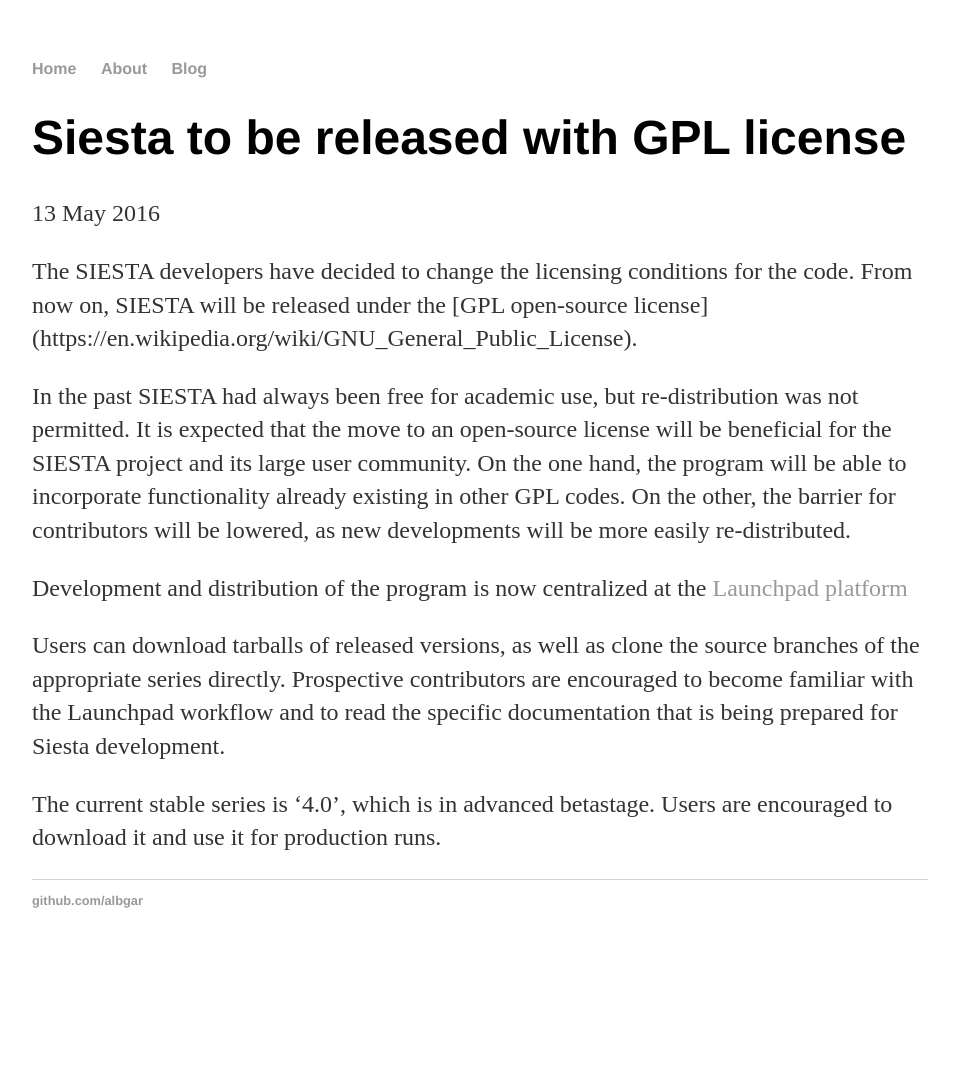
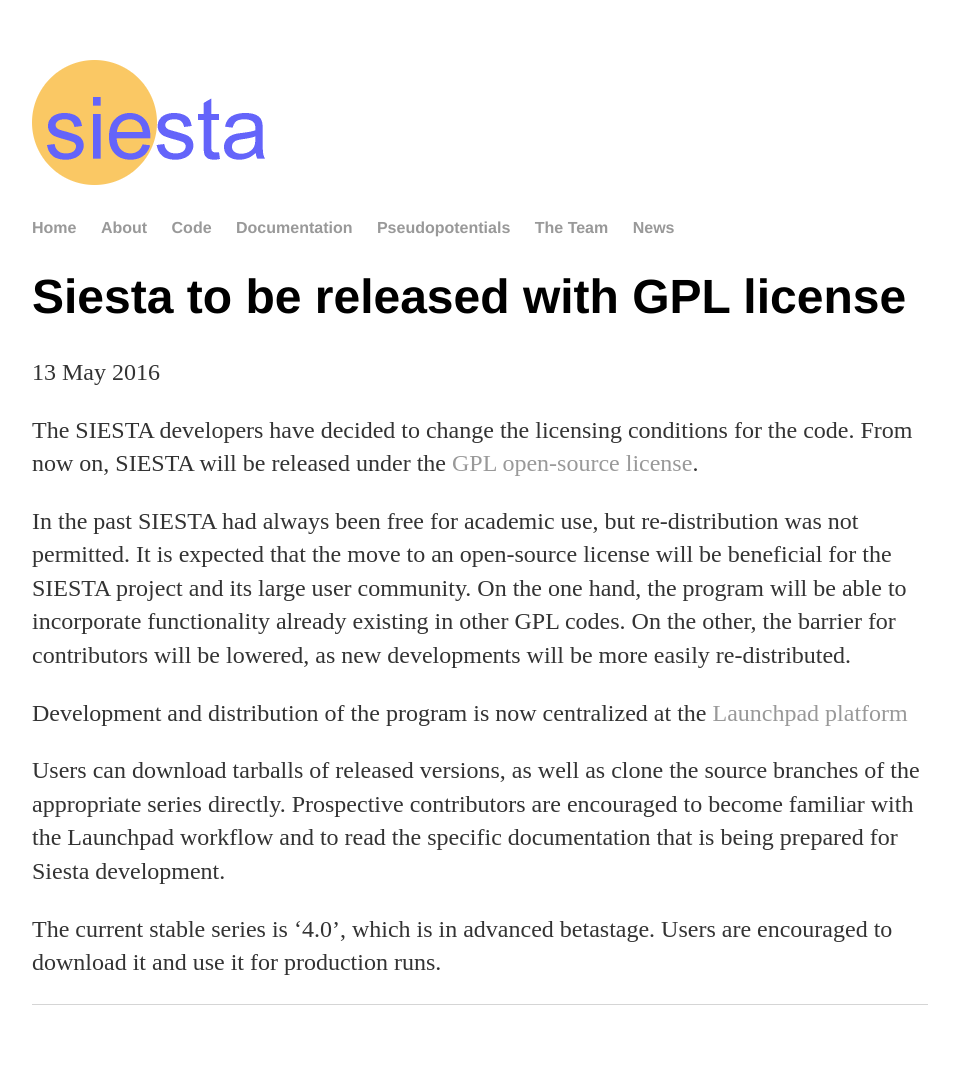
Before and after one commit to siesta-project/web-portal, a Jekyll site: the page built from _posts/2016-05-13-going-gpl.md, in a window 1280 px wide. Shown: the whole page, without its empty margins (160-1119 px from the left). Built offline with Jekyll 4.4.1, drawn with Linux system fonts in a browser that asks for light colours; before the commit the page ends 968 px from its top, so only the background shows below that.

```diff
--- a/_layouts/post.html
+++ b/_layouts/post.html
@@ -1,5 +1,5 @@
 ---
-layout: default
+layout: siesta-nav
 ---
 <h1>{{ page.title }}</h1>
 <p class="meta">{{ page.date | date_to_string }}</p>
--- a/_posts/2016-05-13-going-gpl.md
+++ b/_posts/2016-05-13-going-gpl.md
@@ -6,8 +6,7 @@ date: 2016-05-13
 
 The SIESTA developers have decided to change the licensing conditions
 for the code. From now on, SIESTA will be released under the [GPL
-open-source license]
-(https://en.wikipedia.org/wiki/GNU_General_Public_License).
+open-source license](https://en.wikipedia.org/wiki/GNU_General_Public_License).
 
 In the past SIESTA had always been free for academic use, but
 re-distribution was not permitted. It is expected that the move to an
--- a/blog/index.html
+++ b/blog/index.html
@@ -1,6 +1,6 @@
 ---
-layout: default
-title: AG's Blog
+layout: siesta-nav
+title: News
 ---
 <h1>{{ page.title }}</h1>
 <ul class="posts">
```
Also changed, not shown: _posts/2012-06-29-new-book-canadell.md (+1 -2 lines), _posts/2016-07-1-release-4.0.md (+1 -2 lines).
